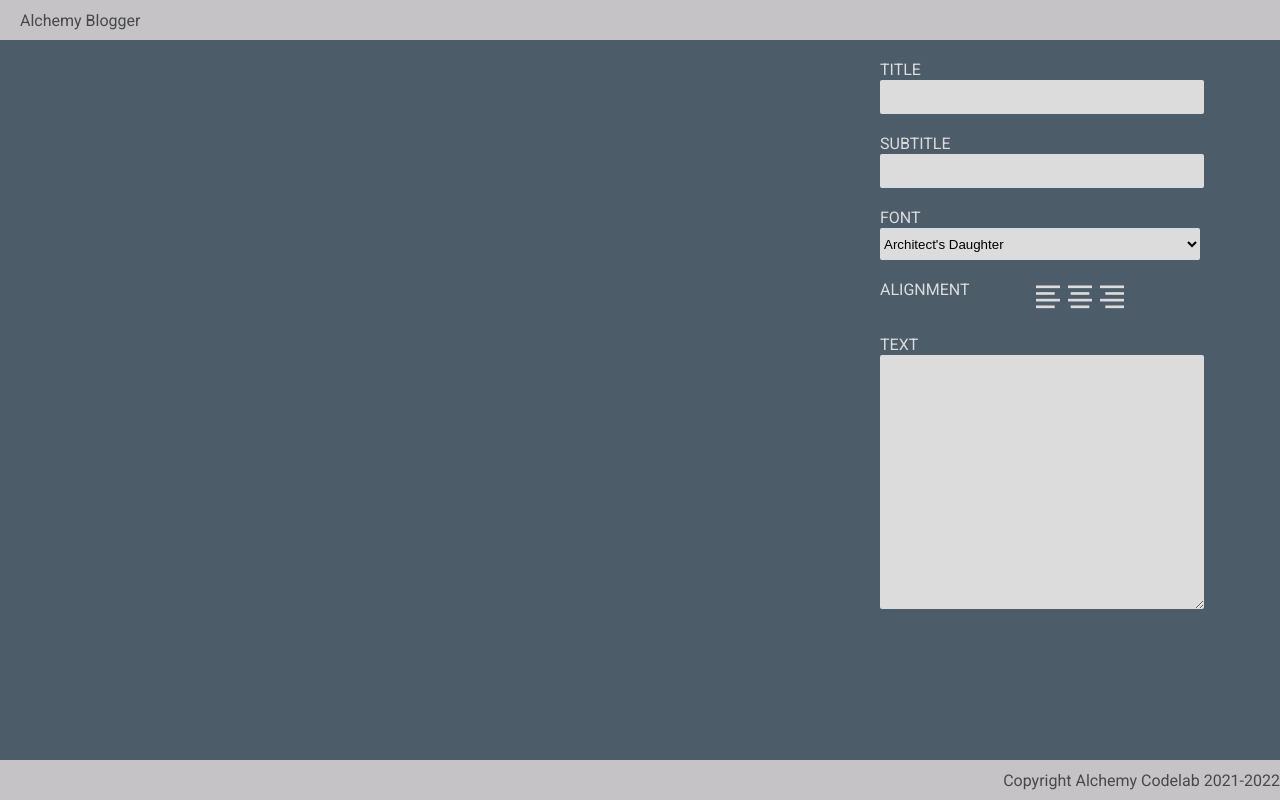
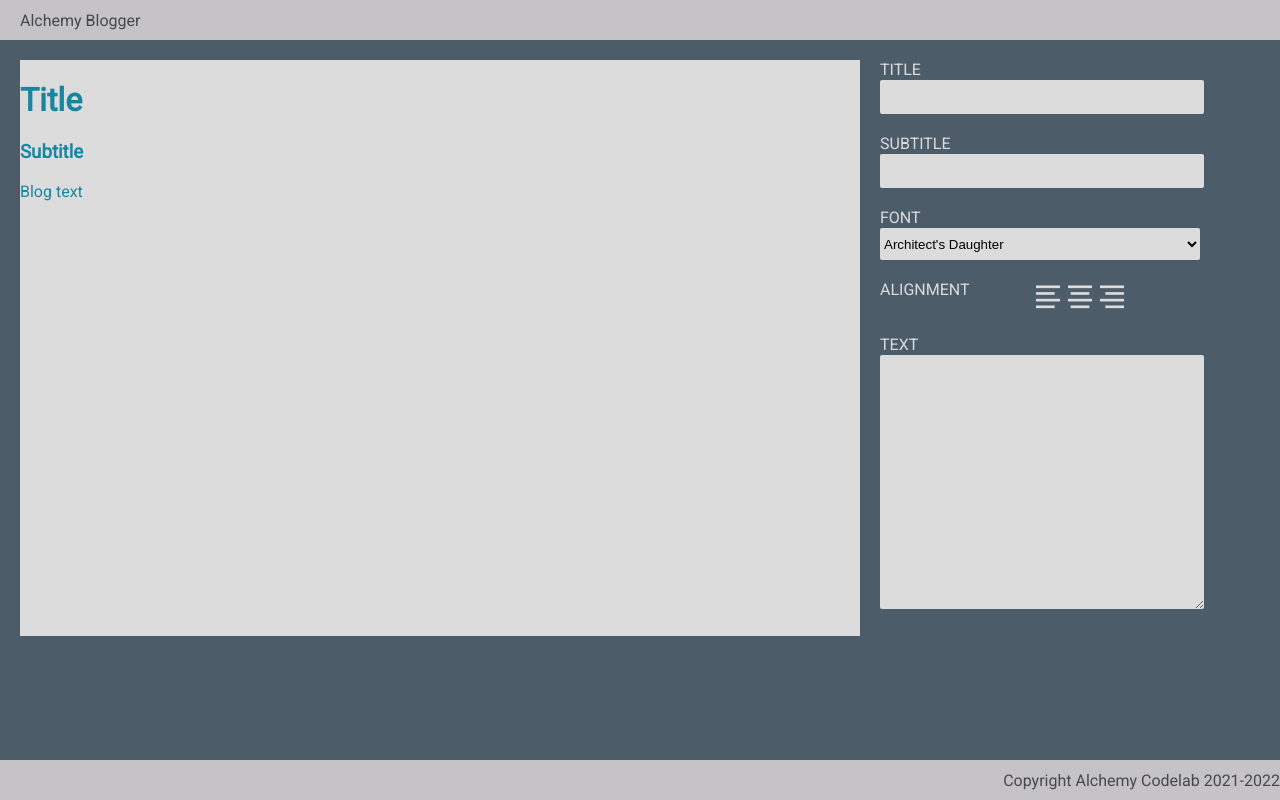
Before and after one commit to austinpapritz/blog-builder-react-baked, a React (Create React App) app: page / in a window 1280 px wide. Built offline with nearby package versions, Linux system fonts and the light colour scheme; a web font is replaced by a local one.

Commit message:
hard coded preview is showing

```diff
--- a/src/components/Preview/Preview.js
+++ b/src/components/Preview/Preview.js
@@ -13,10 +13,11 @@ export default function Preview() {
   //   <h3> Blog Subtitle</h3>
   //   <p>This is some blog text. </p>
   // </div>
-  <div className="preview Fredoka" style="test-align: center;">
-    <h1> Title </h1>
-    <h3> Subtitle </h3>
-    <p>Blog text</p>
-  </div>;
-  return <></>;
+  return (
+    <div className="preview Fredoka">
+      <h1>Title</h1>
+      <h3>Subtitle</h3>
+      <p>Blog text</p>
+    </div>
+  );
 }
```
